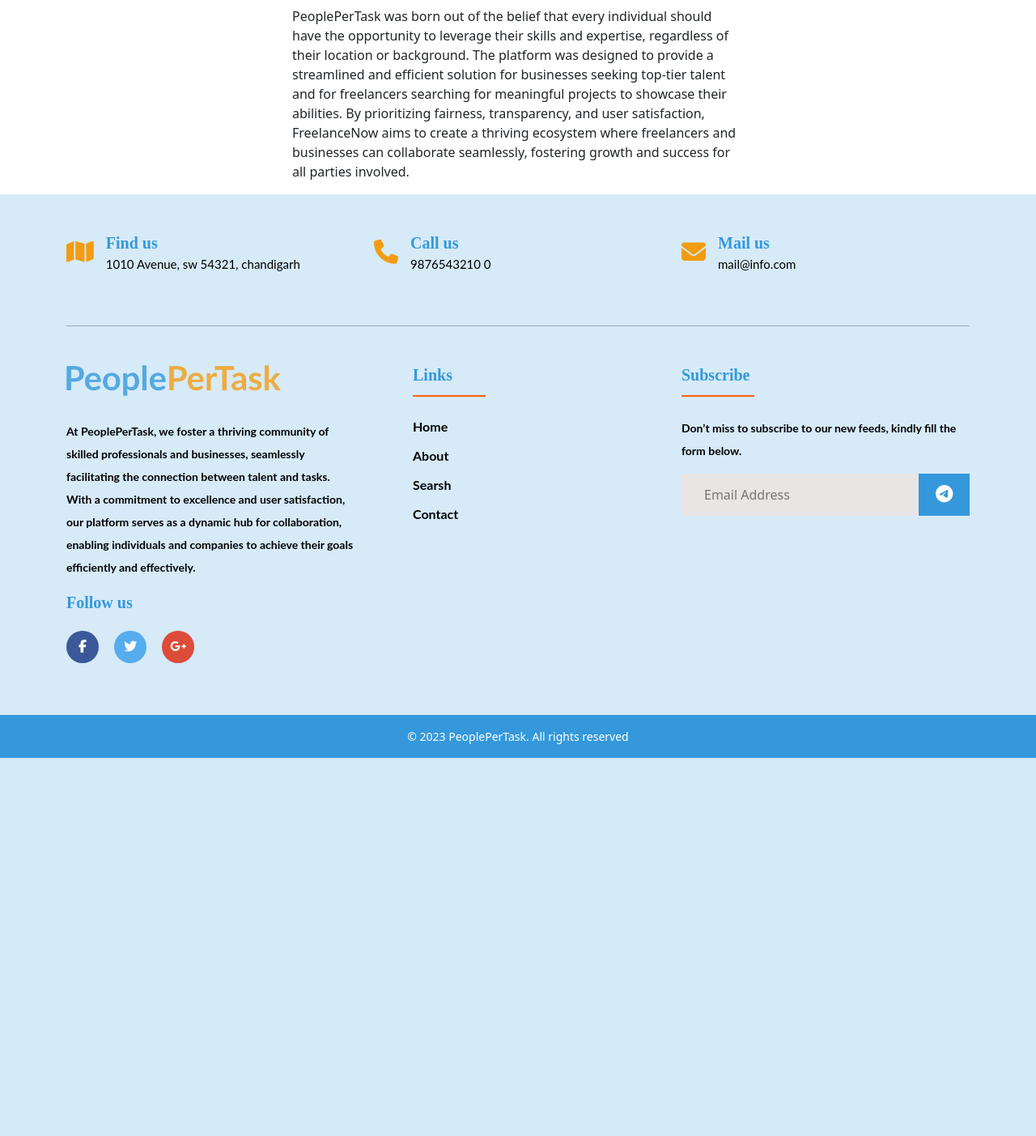
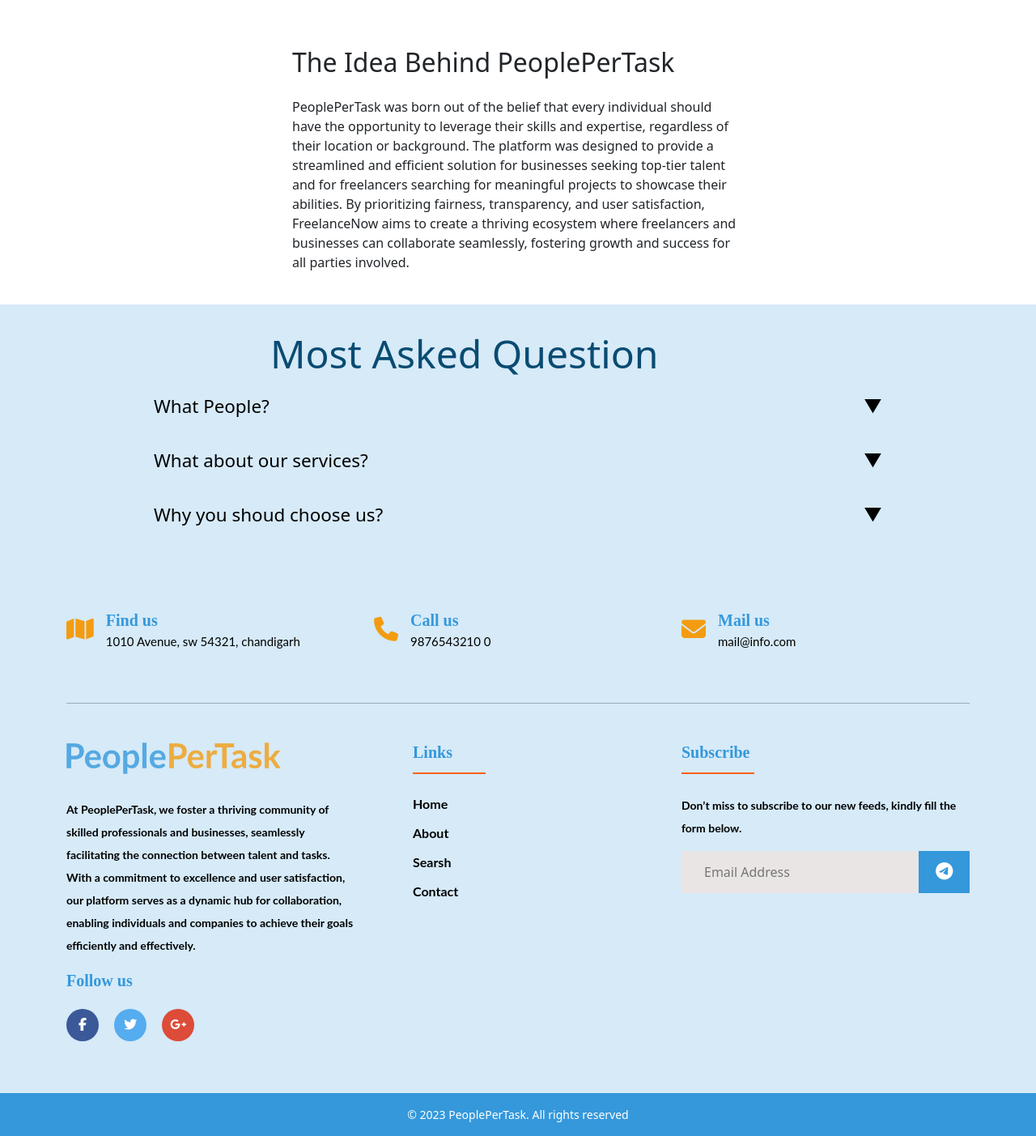
Before and after one commit to meedGhoufrane/PeoplePerTask, a PHP site: page /about.html in a window 1280 px wide. Shown: the part 954-2357 px from the top of the page at 81% size. Before the commit the page ends 1890 px from the top, so only its background shows below. Run offline with PHP 8.4, Linux system fonts and the light colour scheme; some libraries are stand-ins or nearby versions.

Commit message:
this is about the reactive elements I added and some modificatios I made in my codes

```diff
--- a/about.html
+++ b/about.html
@@ -1,5 +1,6 @@
 <!DOCTYPE html>
 <html lang="en">
+
 <head>
     <meta charset="UTF-8">
     <meta name="viewport" content="width=device-width, initial-scale=1.0">
@@ -8,13 +9,16 @@
     <link rel="stylesheet" href="css/header_footer.css">
     <title>PeoplePerTask</title>
 </head>
+
 <body>
 
     <header>
         <nav class="navbar navbar-expand-lg">
             <div class="container">
                 <a class="navbar-brand" href="#"><img src="images/PeoplePerTask.png" style="width: 12rem;" alt=""></a>
-              <button class="navbar-toggler" type="button" data-bs-toggle="collapse" data-bs-target="#navbarSupportedContent" aria-controls="navbarSupportedContent" aria-expanded="false" aria-label="Toggle navigation">
+                <button class="navbar-toggler" type="button" data-bs-toggle="collapse"
+                    data-bs-target="#navbarSupportedContent" aria-controls="navbarSupportedContent"
+                    aria-expanded="false" aria-label="Toggle navigation">
                     <i class="fa-solid fa-bars" style="color: #6298f3;"></i>
                 </button>
                 <div class="collapse navbar-collapse" id="navbarSupportedContent">
@@ -23,13 +27,13 @@
                             <a class="nav-link active" aria-current="page" href="index.html">Home</a>
                         </li>
                         <li class="nav-item">
-                    <a class="nav-link" href="#">About</a>
+                            <a class="nav-link" href="about.html">About</a>
                         </li>
                         <li class="nav-item">
-                    <a class="nav-link active" aria-current="page" href="#">Search</a>
+                            <a class="nav-link active" aria-current="page" href="search.html">Search</a>
                         </li>
                         <li class="nav-item">
-                    <a class="nav-link" href="#">Contact</a>
+                            <a class="nav-link" href="contact.html">Contact</a>
                         </li>
                     </ul>
                     <form class="d-flex nav_btn" role="search">
@@ -43,9 +47,14 @@
     <div class="section-hero container pt-5">
         <div class="row">
             <div class="col-md-6 pt-5">
-            <h2>About Us</h2>
-            <p>Welcome to PeoplePerTask! Our platform was founded in 2015 with the vision of creating a dynamic space that bridges the gap between talented freelancers and businesses worldwide. With a passion for fostering meaningful collaborations and empowering the freelance community, we are dedicated to providing a seamless and secure environment for both freelancers and clients to connect and thrive.</p>
-            <button type="button" class="btn rounded-pill px-3">Read more</button>
+                <h2 class="style" style="color: #6298f3;">About <span class="style" style="color: #f39c12;">Us</span>
+                </h2>
+                <p>Welcome to PeoplePerTask! Our platform was founded in 2015 with the vision of creating a dynamic
+                    space that bridges the gap between talented freelancers and businesses worldwide. With a passion for
+                    fostering meaningful collaborations and empowering the freelance community, we are dedicated to
+                    providing a seamless and secure environment for both freelancers and clients to connect and thrive.
+                </p>
+                <button type="button" class="services-btn btn rounded-pill px-3 my-3" id="openModalBtn">Read more</button>
             </div>
             <div class="col-md-6 ">
                 <div class="ml-3">
@@ -57,7 +66,9 @@
     <div>
         <div class="style-vector">
             <svg xmlns="http://www.w3.org/2000/svg" width="100%" height="15%" viewBox="0 0 1440 238" fill="none">
-            <path d="M0 0H60.125C120.25 0 240.5 3.03031e-06 360.75 5.61361C481 11.6509 601.25 22.2426 721.5 62.1734C841.75 101.68 962 169.467 1082.25 175.081C1202.5 181.118 1322.75 123.923 1382.88 96.0669L1443 67.787V237.254H1382.88C1322.75 237.254 1202.5 237.254 1082.25 237.254C962 237.254 841.75 237.254 721.5 237.254C601.25 237.254 481 237.254 360.75 237.254C240.5 237.254 120.25 237.254 60.125 237.254H0V0Z" fill="#3498DB" fill-opacity="0.2"/>
+                <path
+                    d="M0 0H60.125C120.25 0 240.5 3.03031e-06 360.75 5.61361C481 11.6509 601.25 22.2426 721.5 62.1734C841.75 101.68 962 169.467 1082.25 175.081C1202.5 181.118 1322.75 123.923 1382.88 96.0669L1443 67.787V237.254H1382.88C1322.75 237.254 1202.5 237.254 1082.25 237.254C962 237.254 841.75 237.254 721.5 237.254C601.25 237.254 481 237.254 360.75 237.254C240.5 237.254 120.25 237.254 60.125 237.254H0V0Z"
+                    fill="#3498DB" fill-opacity="0.2" />
             </svg>
             <h2 class="position-absolute ">The Founder</h2>
         </div>
@@ -68,17 +79,65 @@
                 <div class="col-md-6">
                     <img src="images/Group 1000004885.svg" class="img-fluid" alt="section-hero image">
                 </div>
-            <div class="col-md-6">
-                <p>Meet Mohammed Elarbi EL Hattab, the visionary entrepreneur behind FreelanceNow. With a background in digital marketing and a passion for empowering freelancers, Sarah embarked on a mission to create a platform that would revolutionize the way professionals connect and collaborate in the gig economy. Drawing from her own experiences as a freelancer, Sarah envisioned a user-friendly, secure, and transparent platform that would bridge the gap between businesses and freelancers worldwide.</p>
+                <div class="col-md-6 pt-5">
+                    <p>Meet Mohammed Elarbi EL Hattab, the visionary entrepreneur behind FreelanceNow. With a background
+                        in digital marketing and a passion for empowering freelancers, Sarah embarked on a mission to
+                        create a platform that would revolutionize the way professionals connect and collaborate in the
+                        gig economy. Drawing from her own experiences as a freelancer, Sarah envisioned a user-friendly,
+                        secure, and transparent platform that would bridge the gap between businesses and freelancers
+                        worldwide.</p>
                 </div>
             </div>
         </div>
     </div>
     <div class="peopleperTask-idea">
         <div class="container">
-            <div class="col-md-6 mx-auto">
-                <h2>The Idea Behind PeoplePerTask</h2>
-                <p>PeoplePerTask was born out of the belief that every individual should have the opportunity to leverage their skills and expertise, regardless of their location or background. The platform was designed to provide a streamlined and efficient solution for businesses seeking top-tier talent and for freelancers searching for meaningful projects to showcase their abilities. By prioritizing fairness, transparency, and user satisfaction, FreelanceNow aims to create a thriving ecosystem where freelancers and businesses can collaborate seamlessly, fostering growth and success for all parties involved.</p>
+            <div class="col-md-6 mx-auto my-4">
+                <h2 class="pt-5">The Idea Behind PeoplePerTask</h2>
+                <p class="py-3">PeoplePerTask was born out of the belief that every individual should have the opportunity to
+                    leverage their skills and expertise, regardless of their location or background. The platform was
+                    designed to provide a streamlined and efficient solution for businesses seeking top-tier talent and
+                    for freelancers searching for meaningful projects to showcase their abilities. By prioritizing
+                    fairness, transparency, and user satisfaction, FreelanceNow aims to create a thriving ecosystem
+                    where freelancers and businesses can collaborate seamlessly, fostering growth and success for all
+                    parties involved.</p>
+            </div>
+        </div>
+    </div>
+    <div class="faq-container" style="background-color: #3498DB33;">
+        <div class="Faq-section">
+        <h2 class="px-auto">Most Asked Question</h2>
+        <div class="faq-container">
+            <h3 class="faq-question py-3">What People?</h3>
+            <div class="faq-answer hidden">
+                <p>Lorem ipsum dolor sit amet consectetur adipisicing elit. Unde qui facilis cupiditate, aliquam aut
+                    amet laborum et ut praesentium blanditiis velit fugiat expedita inventore neque, optio doloremque
+                    doloribus dolore soluta illum? Laudantium assumenda corrupti sed! Molestiae voluptate amet ad
+                    provident.</p>
+            </div>
+        </div>
+        <div class="faq-container">
+            <h3 class="faq-question py-3">What about our services?</h3>
+            <div class="faq-answer hidden">
+                <p>Lorem ipsum dolor sit amet consectetur adipisicing elit. Dolor praesentium explicabo delectus vitae
+                    fugit fugiat blanditiis debitis laborum, eveniet quae recusandae neque voluptas excepturi inventore
+                    totam unde cumque at eum exercitationem eligendi sed amet iusto ipsum. Adipisci fuga beatae quaerat!
+                </p>
+            </div>
+        </div>
+        <div class="faq-container">
+            <h3 class="faq-question py-3">Why you shoud choose us?</h3>
+            <div class="faq-answer hidden">
+                <p>Lorem ipsum dolor, sit amet consectetur adipisicing elit. Consequatur officiis cum voluptate dolorum
+                    aut illum necessitatibus incidunt ipsa amet, deserunt dignissimos, pariatur, voluptatum quia.
+                    Ratione quidem odit vitae quisquam non?</p>
+            </div>
+        </div>
+    </div>
+    <div id="myModal" class="modal">
+        <div class="modal-content">
+            <span class="close" id="closeModalBtn">&times;</span>
+            <p>Lorem ipsum dolor sit, amet consectetur adipisicing elit. Nisi quibusdam quisquam, facere temporibus dolorum culpa modi illum laboriosam natus soluta ea ipsa laborum similique autem aliquam officia nemo neque magnam.</p>
         </div>
     </div>
     </div>
@@ -120,10 +179,15 @@
                     <div class="col-xl-4 col-lg-4 mb-3">
                         <div class="footer-widget">
                             <div class="footer-logo">
-                                <a href="index.html"><img src="images/PeoplePerTask.png" class="img-fluid" alt="logo"></a>
+                                <a href="index.html"><img src="images/PeoplePerTask.png" class="img-fluid"
+                                        alt="logo"></a>
                             </div>
                             <div class="footer-text">
-                                <p>At PeoplePerTask, we foster a thriving community of skilled professionals and businesses, seamlessly facilitating the connection between talent and tasks. With a commitment to excellence and user satisfaction, our platform serves as a dynamic hub for collaboration, enabling individuals and companies to achieve their goals efficiently and effectively.</p>
+                                <p>At PeoplePerTask, we foster a thriving community of skilled professionals and
+                                    businesses, seamlessly facilitating the connection between talent and tasks. With a
+                                    commitment to excellence and user satisfaction, our platform serves as a dynamic hub
+                                    for collaboration, enabling individuals and companies to achieve their goals
+                                    efficiently and effectively.</p>
                             </div>
                             <div class="footer-social-icon">
                                 <span>Follow us</span>
@@ -140,9 +204,9 @@
                             </div>
                             <ul>
                                 <li><a href="index.html">Home</a></li>
-                                <li><a href="#">about</a></li>
-                                <li><a href="#">Searsh</a></li>
-                                <li><a href="#">Contact</a></li>
+                                <li><a href="about.html">about</a></li>
+                                <li><a href="search.html">Searsh</a></li>
+                                <li><a href="contact.html">Contact</a></li>
                             </ul>
                         </div>
                     </div>
@@ -182,4 +246,5 @@
     <script src="js/about.js"></script>
     <script src="https://kit.fontawesome.com/e80051e55f.js" crossorigin="anonymous"></script>
 </body>
+
 </html>
--- a/css/about-contact.css
+++ b/css/about-contact.css
@@ -1,58 +1,155 @@
-.btn{
+.btn {
     background-color: #3498DB;
     color: white;
 }
-.style-vector h2{
+
+.style-vector h2 {
     margin-left: 10%;
     margin-top: -10%;
 }
-.section-founder{
+
+.section-founder {
     margin-top: -1px;
 }
-.founder-container{
-    background:  #3498DB33;
+
+.founder-container {
+    background: #3498DB33;
 }
-.peopleperTask-idea .row{
+
+.peopleperTask-idea .row {
     flex-wrap: nowrap;
 }
-/* .peopleperTask-idea{
-    background-image: url('../images/Frame\ 269.svg');
-    background-size: cover;
-    width: 100%;
-} */
 
 /* Styles for dark mode */
 .dark-mode {
-    background-color: #121212; /* Dark background color */
-    color: #ffffff; /* Light text color for better readability */
+    background-color: #121212;
+    /* Dark background color */
+    color: #ffffff;
+    /* Light text color for better readability */
 }
 
 /* Modify specific elements for dark mode */
 .dark-mode a {
-    color: #ffffff; /* Links color in dark mode */
+    color: #ffffff;
+    /* Links color in dark mode */
 }
 
 /* Footer section styles for dark mode */
 .dark-mode .cta-text span {
     color: #ffffff;
 }
+
 .dark-mode .footer-section p {
-    color: #ffffff; /* Dark text color for better readability */
+    color: #ffffff;
+    /* Dark text color for better readability */
 }
-.dark-mode .footer-section ul li a{
+
+.dark-mode .footer-section ul li a {
+    color: #ffffff;
+}
+.dark-mode .faq-question.py-3{
+    color: #ffffff;
+}
+.dark-mode .faq-answer{
     color: #ffffff;
 }
 
 /* End of dark mode styles */
 
 
-  /* contact page */
-  .video-container{
+/* contact page */
+.video-container {
     width: 50%;
+}
+
+/* faq style */
+.faq-question:after {
+    content: "\25BC";
   }
+.faq-question.open:after {
+  content: "\25B2";
+}
+.hidden {
+  display: none;
+}
 
+
+.Faq-section {
+  width: 90%;
+  max-width: 900px;
+  margin: 0 auto;
+  padding-top: 2em;
+  padding-bottom: 2em;
+}
+
+.Faq-section h2{
+    font-size: 3em;
+    padding-left: 3em;
+    color: #094B72;
+}
+
+.faq-question {
+  font-size: 1.4em;
+  cursor: pointer;
+  color: #000000;
+  &:after {
+    color: black;
+    float: right;
+  }
+}
+
+.faq-question.open:after {
+  float: right;
+}
+
+.faq-answer {
+  margin-bottom: 1em;
+  color: black;
+}
+
+/* end faq style */
+/* modal-section */
+.modal {
+    display: none; /* Initially hidden */
+    position: fixed;
+    top: 0;
+    left: 0;
+    width: 100%;
+    height: 100%;
+    background-color: rgba(0, 0, 0, 0.5);
+    z-index: 1;
+}
+
+/* Style for the modal content */
+.modal-content {
+    position: relative;
+    background-color: #fff;
+    margin: 10% auto;
+    padding: 20px;
+    width: 60%;
+    box-shadow: 0 4px 8px 0 rgba(0, 0, 0, 0.2);
+}
+
+/* Style for the close button */
+.close {
+    color: #aaa;
+    float: right;
+    font-size: 28px;
+    font-weight: bold;
+}
+
+.close:hover {
+    color: black;
+    text-decoration: none;
+}
+/* modal-end */
 @media screen and (max-width : 992px) {
-    #dark-mode-toggle.fas.fa-moon.ps-3{
+    #dark-mode-toggle.fas.fa-moon.ps-3 {
+        padding-top: 20px;
+        padding-left: 0px !important;
+    }
+
+    #dark-mode-toggle.fas.ps-3.fa-sun {
         padding-top: 20px;
         padding-left: 0px !important;
     }
```
Also changed, not shown: contact.html (+21 -17 lines), js/about.js (+28 -0 lines), js/contact.js (+78 -0 lines). Lines whose indentation alone changed are shown as unchanged.
